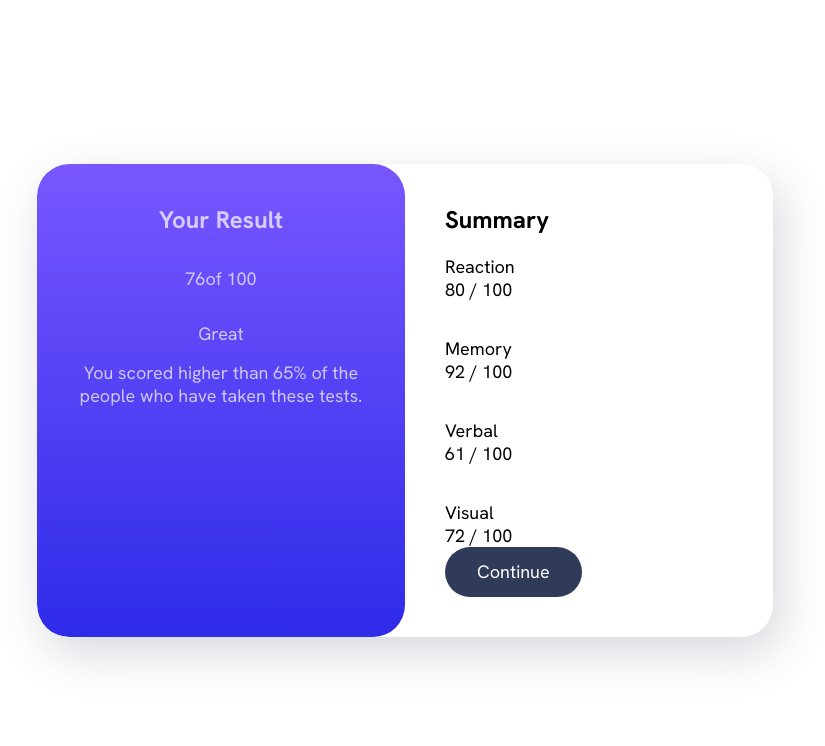
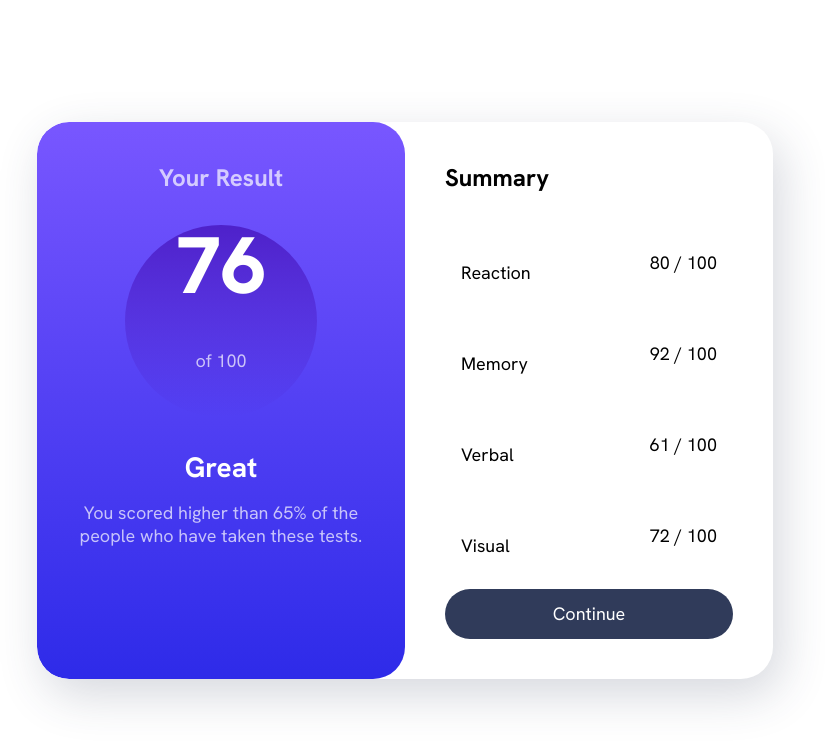
Before and after one commit to amycym/result-summary, a plain HTML site: page index.html in a window 1280 px wide. Shown: the whole page, without its empty margins (235-1060 px from the left). Drawn offline with Linux system fonts and the light colour scheme.

Commit message:
updated html

```diff
--- a/index.html
+++ b/index.html
@@ -23,22 +23,27 @@
                 </div>
             </div>
 
-            <div class="summary">
+            <div class="summary grid-flow"
+                    data-spacing="large">
+
                 <h2 class="section-title">Summary</h2>
 
                 <div class="grid-flow">
+
                     <div class="summary-item"
                         data-item-type="accent-1">
+
                         <div class="flex-group">
                             <svg class="summary-icon" xmlns="http://www.w3.org/2000/svg" width="20" height="20" fill="none" viewBox="0 0 20 20"><path  stroke-linecap="round" stroke-linejoin="round" stroke-width="1.25" d="M10.833 8.333V2.5l-6.666 9.167h5V17.5l6.666-9.167h-5Z"/></svg>
                             <h3 class="summary-item-title">
                                 Reaction
                             </h3>
+                        </div>
 
                             <p class="summary-score">
                                 <span>80</span> / 100
                             </p>
-                        </div>
+
                     </div>
                     <div class="summary-item"
                         data-item-type="accent-2">
@@ -47,12 +52,14 @@
                             <h3 class="summary-item-title">
                                 Memory
                             </h3>
+                        </div>
 
                             <p class="summary-score">
                                 <span>92</span> / 100
                             </p>
-                        </div>
+
                     </div>
+
                     <div class="summary-item"
                         data-item-type="accent-3">
                         <div class="flex-group">
@@ -60,12 +67,14 @@
                             <h3 class="summary-item-title">
                                 Verbal
                             </h3>
+                        </div>
 
                             <p class="summary-score">
                                 <span>61</span> / 100
                             </p>
-                        </div>
+
                     </div>
+
                     <div class="summary-item"
                         data-item-type="accent-4">
                         <div class="flex-group">
@@ -73,16 +82,17 @@
                             <h3 class="summary-item-title">
                                 Visual
                             </h3>
-
+                        </div>
                             <p class="summary-score">
                                 <span>72</span> / 100
                             </p>
-                        </div>
+
                     </div>
 
+                        <button class="button">Continue</button>
                 </div>
 
-                <button class="button">Continue</button>
+
 
             </div>
         </div>
--- a/style.css
+++ b/style.css
@@ -70,7 +70,7 @@ svg {
     max-width: 100%;
 }
 
-/* Styles */
+/* Result styles */
 body {
     font-family: var(--font-family-default);
     font-size: var(--fs-400);
@@ -151,3 +151,35 @@ body {
         border-radius: var(--border-radius);
     }
 }
+
+.result-score {
+    display: grid;
+    width: 12rem;
+    margin-inline: auto;
+    background: var(--gradient-to-transparent);
+    aspect-ratio: 1 / 1;
+    border-radius: 50%;
+}
+
+.result-score span {
+    display: block;
+    font-size: var(--fs-900);
+    font-weight: var(--fw-black);
+    color: var(--crl-neutral-100);
+    line-height: 1;
+}
+
+.result-rank {
+    color: var(--crl-neutral-100);
+    font-size: var(--fs-700);
+    font-weight: var(--fw-bold);
+}
+
+/* Summary styles */
+.summary-item {
+    display: flex;
+    justify-content: space-between;
+    align-items: center;
+    padding: 1rem;
+    border-radius: .5rem;
+}
```
